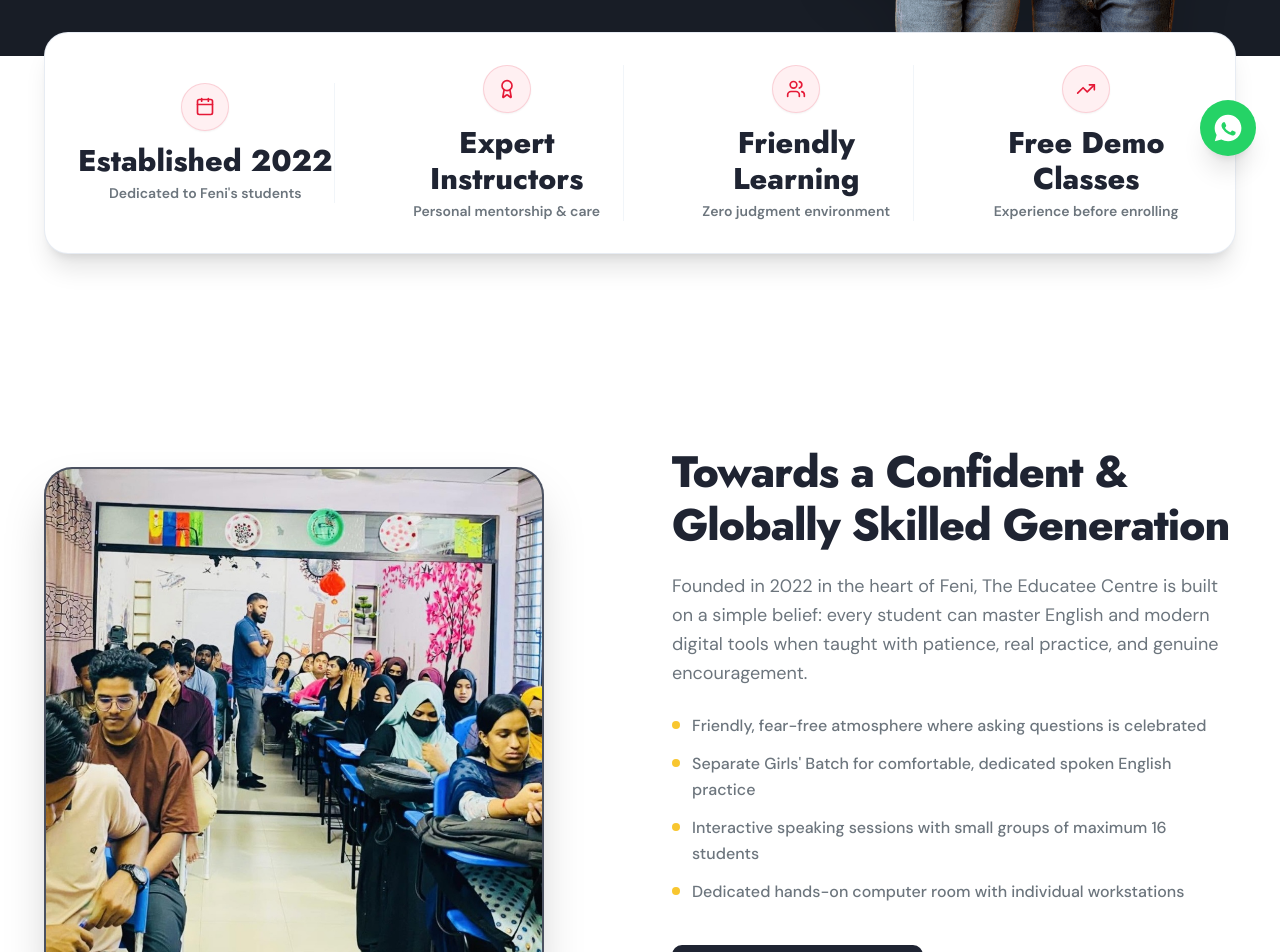
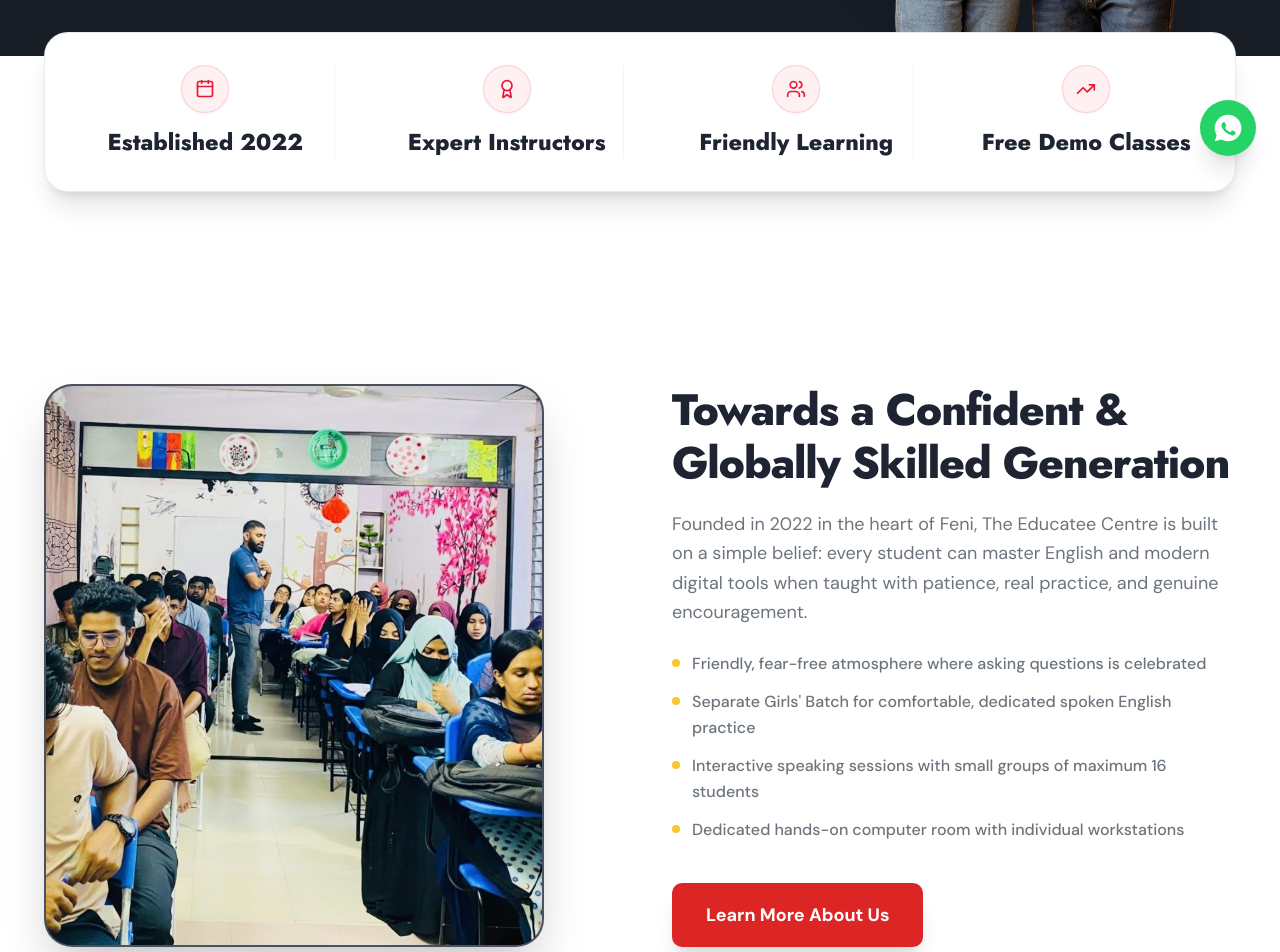
Before and after one commit to mahid559/the_educatee_centre, a Next.js app: page / in a window 1280 px wide. Shown: the part 620-1572 px from the top of the page. Built offline with nearby package versions, Linux system fonts and the light colour scheme.

Commit message:
Update Contact form alignment, single-line Highlights strip, and section UI refinements

```diff
--- a/src/app/contact/ContactClientView.tsx
+++ b/src/app/contact/ContactClientView.tsx
@@ -204,9 +204,9 @@ export default function ContactClientView() {
       {/* 3. Main Form & Map Section */}
       <section className="py-16 md:py-24 bg-[#F5F7F9] relative border-t border-[#E2E9EB]">
         <div className="max-w-[1240px] mx-auto px-4 sm:px-6">
-          <div className="grid grid-cols-1 lg:grid-cols-12 gap-12 lg:gap-14 items-start">
+          <div className="grid grid-cols-1 lg:grid-cols-12 gap-12 lg:gap-14 items-start lg:items-center">
             {/* Left Column: Contact Form (6 cols) */}
-            <div className="lg:col-span-6">
+            <div className="lg:col-span-6 lg:self-center">
               <div className="bg-white rounded-2xl p-8 sm:p-10 border border-[#E2E9EB] shadow-sm">
                 <span className="text-xs font-bold uppercase tracking-wider text-[#E51937] block mb-1 font-[var(--font-jost)]">
                   SEND US AN INQUIRY
--- a/src/components/AboutPreview.tsx
+++ b/src/components/AboutPreview.tsx
@@ -37,13 +37,14 @@ export function AboutPreview() {
       className="relative overflow-hidden bg-white text-[#1F2432] py-24 sm:py-32"
     >
       <div className="max-w-[1240px] mx-auto px-4 sm:px-6 relative z-10">
-        <div className="grid grid-cols-1 lg:grid-cols-12 gap-12 lg:gap-16 items-center">
-          {/* Left Column: Image with Floating Circular Badge (6 cols) */}
+        <div className="grid grid-cols-1 lg:grid-cols-12 gap-12 lg:gap-16 items-stretch">
+          {/* Left Column: Photo (6 cols, fills the row height) */}
           <div className="lg:col-span-6 relative flex justify-center lg:justify-start">
             <div className="about-anim-image relative w-full max-w-[500px]">
 
-              {/* Main Photo */}
-              <div className="group relative w-full aspect-[4/4.2] sm:aspect-[4/4.2] lg:aspect-[978/1018] rounded-[24px] sm:rounded-[28px] overflow-hidden shadow-2xl border-2 border-white/25 bg-slate-900">
+              {/* Main Photo: fills its stretched column on desktop,
+                  fixed height on mobile (no extra min-height forcing) */}
+              <div className="group relative w-full h-full min-h-[340px] sm:min-h-[380px] rounded-[24px] sm:rounded-[28px] overflow-hidden shadow-2xl border-2 border-white/25 bg-slate-900">
                 <Image
                   src={aboutPreview.image}
                   alt={aboutPreview.imageAlt}
@@ -78,12 +79,11 @@ export function AboutPreview() {
               ))}
             </ul>
 
-            {/* Action Button (dark, inverts to outline on hover —
-                mirror of the original white-on-dark invert treatment) */}
+            {/* Action Button (red, matching the course card CTAs) */}
             <div className="about-anim-content pt-2">
               <Link
                 href="/about"
-                className="inline-block bg-[#1F2432] text-white hover:bg-transparent hover:text-[#1F2432] border-2 border-[#1F2432] rounded-[10px] px-8 py-4 font-bold text-base sm:text-lg transition-all duration-300 shadow-xl font-[var(--font-jost)] text-center"
+                className="inline-block bg-[#DC2626] text-white hover:bg-[#B91C1C] border-2 border-transparent rounded-[10px] px-8 py-4 font-bold text-base sm:text-lg transition-all duration-300 shadow-xl font-[var(--font-jost)] text-center"
               >
                 {aboutPreview.ctaText || "About Us"}
               </Link>
--- a/src/components/CourseCard.tsx
+++ b/src/components/CourseCard.tsx
@@ -8,17 +8,18 @@ interface CourseCardProps {
   course: Course;
   index?: number;
   /**
-   * CTA button color scheme: "gold" (original, default) or "red",
-   * used by the homepage COURSES section.
+   * CTA button color scheme. "red" is the shared default so every
+   * course card (COURSES section, full courses page, course detail)
+   * uses the same #DC2626 button. "gold" keeps the legacy look.
    */
-  ctaVariant?: "gold" | "red";
+  ctaVariant?: "red" | "gold";
 }
 
-export function CourseCard({ course, ctaVariant = "gold" }: CourseCardProps) {
+export function CourseCard({ course, ctaVariant = "red" }: CourseCardProps) {
   const ctaClasses =
-    ctaVariant === "red"
-      ? "bg-[#DC2626] hover:bg-[#B91C1C] text-white"
-      : "bg-[#F8C62F] group-hover:bg-[#E51937] text-[#1F2432] group-hover:text-white";
+    ctaVariant === "gold"
+      ? "bg-[#F8C62F] group-hover:bg-[#E51937] text-[#1F2432] group-hover:text-white"
+      : "bg-[#DC2626] group-hover:bg-[#B91C1C] text-white group-hover:text-white";
   return (
     <article className="group relative bg-white rounded-[20px] p-5 border border-[#E51937]/15 transition-all duration-300 hover:shadow-[0_20px_30px_0_rgba(229,25,55,0.08)] hover:-translate-y-1 flex flex-col h-full">
       {/* 1. Course Photo Thumbnail with 12px rounded corners inside the 20px padded card */}
--- a/src/components/HighlightsStrip.tsx
+++ b/src/components/HighlightsStrip.tsx
@@ -52,12 +52,9 @@ export function HighlightsStrip() {
                  <div className="w-12 h-12 rounded-full bg-[#FFF0F2] border border-[#E51937]/15 flex items-center justify-center mb-3 shadow-xs">
                    {getIcon(item.iconName)}
                  </div>
-                <h3 className="font-extrabold text-2xl sm:text-3xl text-[#1F2432] font-[var(--font-jost)]">
+                <h3 className="font-extrabold text-[clamp(20px,1.8vw,26px)] text-[#1F2432] font-[var(--font-jost)] whitespace-nowrap">
                   {item.title}
                 </h3>
-                <p className="text-xs sm:text-sm font-semibold text-[#6C757D] mt-1 font-[var(--font-dm-sans)]">
-                  {item.subtitle}
-                </p>
               </div>
             ))}
           </div>
--- a/src/components/WhyChooseUs.tsx
+++ b/src/components/WhyChooseUs.tsx
@@ -147,30 +147,16 @@ export function WhyChooseUs() {
                       : "flex-col sm:flex-row-reverse text-center sm:text-left justify-between"
                   }`}
                 >
-                  {/* Text Content */}
+                  {/* Text Content — full card width now that the number
+                      circle is removed (titles use nowrap to stay on one line) */}
                   <div className={`flex-1 ${isLeft ? "sm:pr-2" : "sm:pl-2"}`}>
-                    <h4 className="text-base sm:text-lg font-bold text-[#1F2432] group-hover:text-[#E51937] transition-colors font-[var(--font-jost)] leading-snug flex items-center justify-center sm:justify-start gap-2 mb-1.5">
+                    <h4 className="text-base sm:text-lg font-bold text-[#1F2432] group-hover:text-[#E51937] transition-colors font-[var(--font-jost)] leading-snug flex items-center justify-center sm:justify-start gap-2 mb-1.5 whitespace-nowrap">
                       {item.icon}
                       <span>{item.title}</span>
                     </h4>
                     <p className="text-xs sm:text-sm text-[#6C757D] leading-relaxed font-[var(--font-dm-sans)]">
                       {item.description}
                     </p>
-                  </div>
-
-                  {/* Circular Node with Border & Number (Exact Match to Reference Nodes) */}
-                  <div
-                    className="w-16 h-16 sm:w-[70px] sm:h-[70px] rounded-full bg-white flex items-center justify-center shrink-0 shadow-md group-hover:scale-105 transition-transform duration-300"
-                    style={{
-                      border: `4px solid ${item.color}`,
-                    }}
-                  >
-                    <span
-                      className="text-2xl sm:text-3xl font-extrabold font-[var(--font-jost)] leading-none select-none"
-                      style={{ color: item.color }}
-                    >
-                      {item.number}
-                    </span>
                   </div>
                 </div>
               </div>
```
